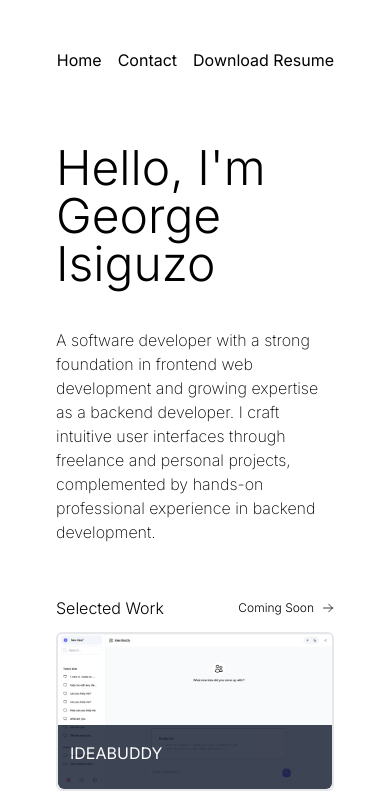
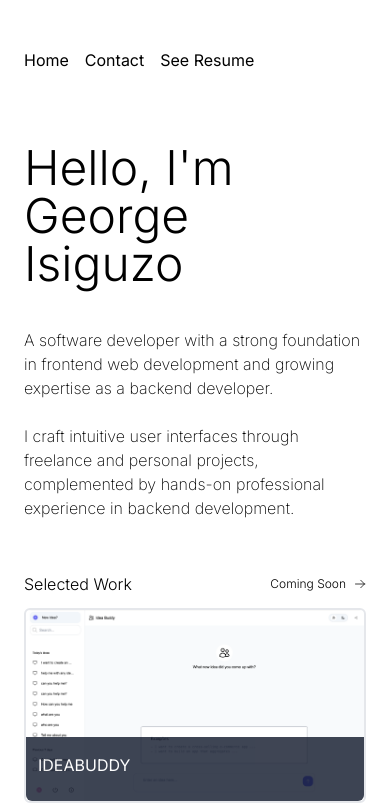
Before and after one commit to Mr-Georgie/Portfolio-v3, a Next.js app: page / in a window 390 px wide. Shown: the top 807 px of the page. Built offline with nearby package versions, Linux system fonts and the light colour scheme.

Commit message:
coming soon version ready #3

```diff
--- a/components/Intro/Intro.js
+++ b/components/Intro/Intro.js
@@ -26,7 +26,8 @@ export const Intro = () => {
       </div>
       <div className="col-span-3 font-extralight">
         A software developer with a strong foundation in frontend web
-        development and growing expertise as a backend developer. I craft
+        development and growing expertise as a backend developer.
+        <br className="sm:hidden" /> <br className="sm:hidden" />I craft
         intuitive user interfaces through freelance and personal projects,
         complemented by hands-on professional experience in backend development.
       </div>
--- a/components/Navbar/Navbar.js
+++ b/components/Navbar/Navbar.js
@@ -4,7 +4,7 @@ export const Navbar = () => {
   const onDarkMode = false;
 
   return (
-    <div className="flex justify-between py-8">
+    <div className="flex sm:justify-between py-8">
       <div></div>
       {/* <div
         className={`${
@@ -67,7 +67,7 @@ export const Navbar = () => {
           href="https://drive.google.com/file/d/1wxFzT08agpOzXccxUOasb6JdMRmAEWeK/view?usp=sharing"
           className="hover:opacity-50"
         >
-          Download Resume
+          See Resume
         </a>
         {/* <Link href="/contact" className="hover:opacity-50">
           Coming Soon
--- a/components/SelectedWork/SelectedWork.js
+++ b/components/SelectedWork/SelectedWork.js
@@ -1,5 +1,7 @@
 import Image from "next/image";
 import Link from "next/link";
+import img01 from "/../../ideabuddy.png";
+import img02 from "/../../port.png";
 
 export const SelectedWork = () => {
   return (
@@ -37,7 +39,7 @@ export const SelectedWork = () => {
           className="border-2 rounded-md relative cursor-pointer hover:opacity-90"
         >
           <Image
-            src={"/../../ideabuddy.png"}
+            src={img01}
             alt="apps context image"
             className="w-full rounded-md cursor-pointer"
             width={400}
@@ -55,7 +57,7 @@ export const SelectedWork = () => {
           className="border-2 rounded-md relative cursor-pointer hover:opacity-90"
         >
           <Image
-            src={"/../../port.png"}
+            src={img02}
             alt="apps context image"
             className="w-full rounded-md cursor-pointer"
             width={400}
--- a/pages/index.js
+++ b/pages/index.js
@@ -9,7 +9,7 @@ export default function Home() {
       <Head>
         <title>George Isiguzo | Portfolio</title>
       </Head>
-      <div className="min-h-screen w-full py-4 px-14">
+      <div className="min-h-screen w-full py-4 px-6 sm:px-14">
         <Navbar />
         <Intro />
         <SelectedWork />
--- a/pages/works/ideabuddy.js
+++ b/pages/works/ideabuddy.js
@@ -1,6 +1,7 @@
 import { Navbar } from "@/components/Navbar/Navbar";
 import Head from "next/head";
 import Image from "next/image";
+import img01 from "/../../ideabuddy.png";
 
 export default function IdeaBuddy() {
   return (
@@ -51,7 +52,7 @@ export default function IdeaBuddy() {
         <div className="py-6 lg:px-60">
           <div className="flex justify-center border rounded-lg">
             <Image
-              src={"/../../ideabuddy.png"}
+              src={img01}
               alt="apps context image"
               className="w-full"
               width={400}
--- a/pages/works/portfolio.js
+++ b/pages/works/portfolio.js
@@ -1,6 +1,7 @@
 import { Navbar } from "@/components/Navbar/Navbar";
 import Head from "next/head";
 import Image from "next/image";
+import img02 from "/../../port.png";
 
 export default function Portfolio() {
   return (
@@ -49,7 +50,7 @@ export default function Portfolio() {
         <div className="py-6 lg:px-60">
           <div className="flex justify-center border rounded-lg">
             <Image
-              src={"/../../port.png"}
+              src={img02}
               alt="apps context image"
               className="w-full"
               width={400}
```
